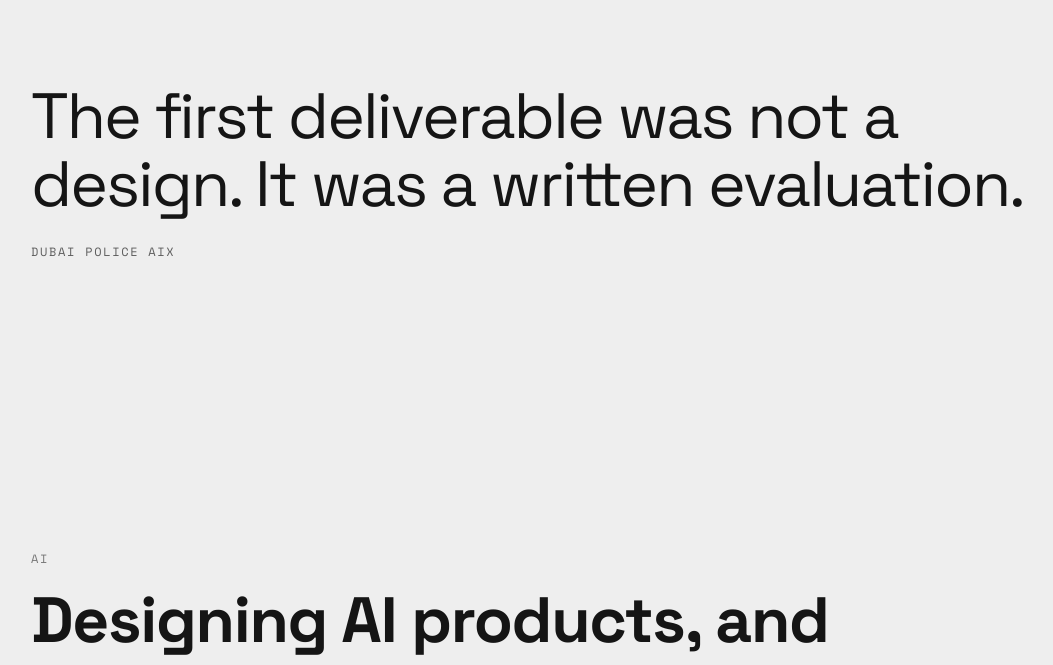
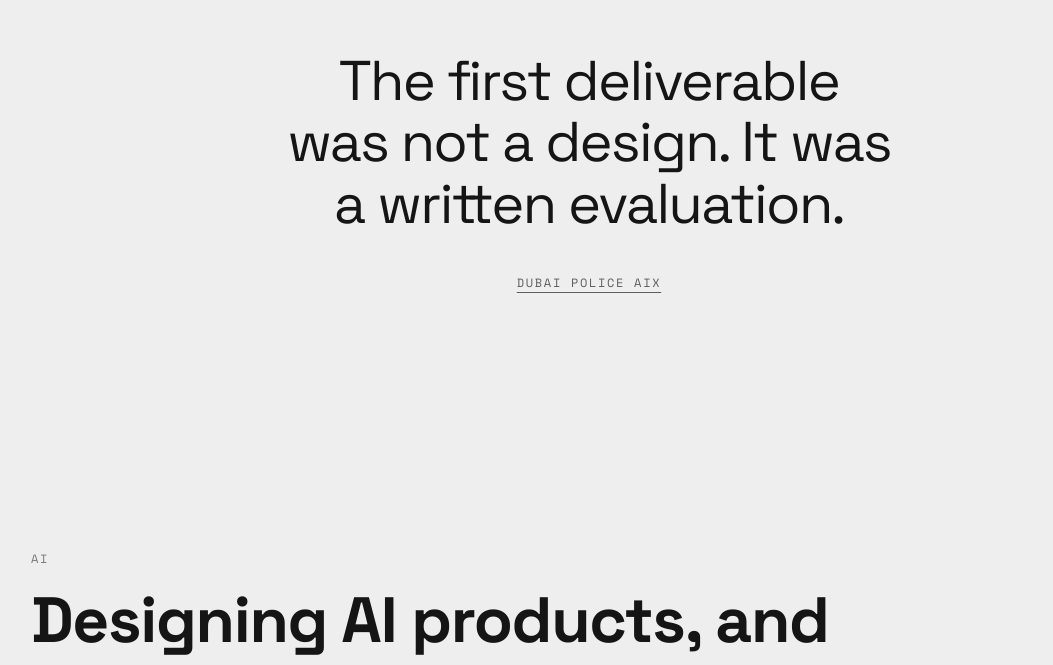
Before and after one commit to mohabhobz/mohabhany, a Next.js app: page / in a window 1280 px wide. Shown: the part 2535-3200 px from the top of the page, without its empty margins (51-1104 px from the left). Built offline with nearby package versions, Linux system fonts and the light colour scheme; no server answers; the database is empty.

Commit message:
Revert "The statement goes left, and loses its link"
This reverts commit daa43bb63ce0c611cbcdab888987169a6594ff4c.

```diff
--- a/app/page.tsx
+++ b/app/page.tsx
@@ -26,7 +26,7 @@ type Site = {
   intro: { eyebrow: string; headline: string; lead: string; note: string };
   clients: { label: string; title: string; note: string; items: { name: string; logo: string }[] };
   work: { label: string; title: string };
-  statement: { quote: string; source: string };
+  statement: { quote: string; source: string; href: string };
   ai: {
     label: string; title: string; note: string;
     items: { name: string; href: string; logo: string; line: string }[];
@@ -130,16 +130,12 @@ export default async function Home() {
 
           Every other section opens identically: mono label, large heading,
           content, six times over. By the third a reader has the pattern and
-          starts skimming. This one has no label and no heading.
+          starts skimming. This section has no label and no heading, takes the
+          full measure instead of the left column, and carries one sentence.
 
-          It used to be centred as well, on the theory that two departures at
-          once read as deliberate. They do not. A page with a strict left
-          column has an axis, and breaking the axis once, in a section that is
-          nothing but text on black, reads as a mistake rather than a decision.
-          Scale and the missing heading are enough to interrupt.
-
-          No link either. A statement that sends you somewhere is a teaser; one
-          that just sits there is a statement. */}
+          The sentence is from a case study, and it is doing a job the landing
+          page otherwise defers entirely to a click: showing how he thinks
+          rather than listing what he shipped. */}
       <section className="page statement">
         <Reveal>
           <blockquote className="statement__quote">
@@ -147,7 +143,9 @@ export default async function Home() {
           </blockquote>
         </Reveal>
         <Reveal delay={1}>
-          <p className="t-label statement__source">{site.statement.source}</p>
+          <a href={site.statement.href} className="t-label statement__source">
+            {site.statement.source}
+          </a>
         </Reveal>
       </section>
 
--- a/content/site.json
+++ b/content/site.json
@@ -74,7 +74,8 @@
   },
   "statement": {
     "quote": "The first deliverable was not a design. It was a written evaluation.",
-    "source": "Dubai Police AIX"
+    "source": "Dubai Police AIX",
+    "href": "/case-study/dubai-police-aix-design-system"
   },
   "ai": {
     "label": "AI",
--- a/styles/globals.css
+++ b/styles/globals.css
@@ -1864,46 +1864,55 @@ button { font: inherit; color: inherit; background: none; border: none; cursor:
 
 /* ---- The statement -----------------------------------------------
    One sentence on its own screen, and the only section here without a label
-   or a heading. That absence is the point: the page runs the same three-part
-   opening six times, and a reader who has learned the pattern skims it.
-
-   Left, on the same axis as everything else. It was centred at first, on the
-   reasoning that two departures at once (no heading, new axis) would read as
-   deliberate. In practice the broken axis just read as a mistake: this page
-   has a strict left column, and a section of plain text that ignores it looks
-   like an error, not an idea. The size and the missing heading do the
-   interrupting on their own. */
+   or a heading. That absence is the whole point: the page runs the same
+   three-part opening six times, and a reader who has learned the pattern
+   skims it. Something that does not open that way is the only thing that
+   can interrupt.
+
+   Centred, unlike every other section, which are all left-aligned in the
+   first column. Two departures at once (no heading, different axis) is what
+   makes this read as deliberate rather than as a section missing its title. */
 .statement {
   min-height: 70svh;
   display: flex;
   flex-direction: column;
+  align-items: center;
   justify-content: center;
-  align-items: flex-start;
-  gap: var(--space-6);
+  gap: var(--space-8);
+  text-align: center;
   padding-block: var(--space-24);
 }
 
 .statement__quote {
   margin: 0;
-  /* Wider than the centred version could be, now that it starts at the margin
-     and runs into the empty right half instead of straddling the page. */
-  max-width: 30ch;
+  max-width: 24ch;              /* short measure: this is meant to be read as
+                                   a statement, not as a paragraph */
   font-family: var(--font-display);
-  font-size: clamp(2rem, 5vw, 4rem);
-  line-height: 1.05;
+  font-size: clamp(2rem, 4.4vw, 3.5rem);
+  line-height: 1.1;
   letter-spacing: var(--tracking-tight);
   color: var(--color-ink);
-  text-wrap: balance;
-}
-
-/* Not a link. A statement that sends you somewhere is a teaser; one that just
-   sits there is a statement. */
-.statement__source { color: var(--color-muted); }
+  text-wrap: balance;           /* stops a two-word orphan on the last line */
+}
+
+.statement__source {
+  color: var(--color-muted);
+  text-decoration: underline;
+  text-underline-offset: 5px;
+  text-decoration-thickness: 1px;
+  transition: color var(--duration-base) var(--ease-out);
+}
+.statement__source:hover,
+.statement__source:focus-visible { color: var(--color-ink); }
+
+@media (prefers-reduced-motion: reduce) {
+  .statement__source { transition: none; }
+}
 
 @media (max-width: 720px) {
   .statement {
     min-height: 0;
     padding-block: var(--space-16);
   }
-  .statement__quote { max-width: 18ch; }
-}
+  .statement__quote { max-width: 20ch; }
+}
```
